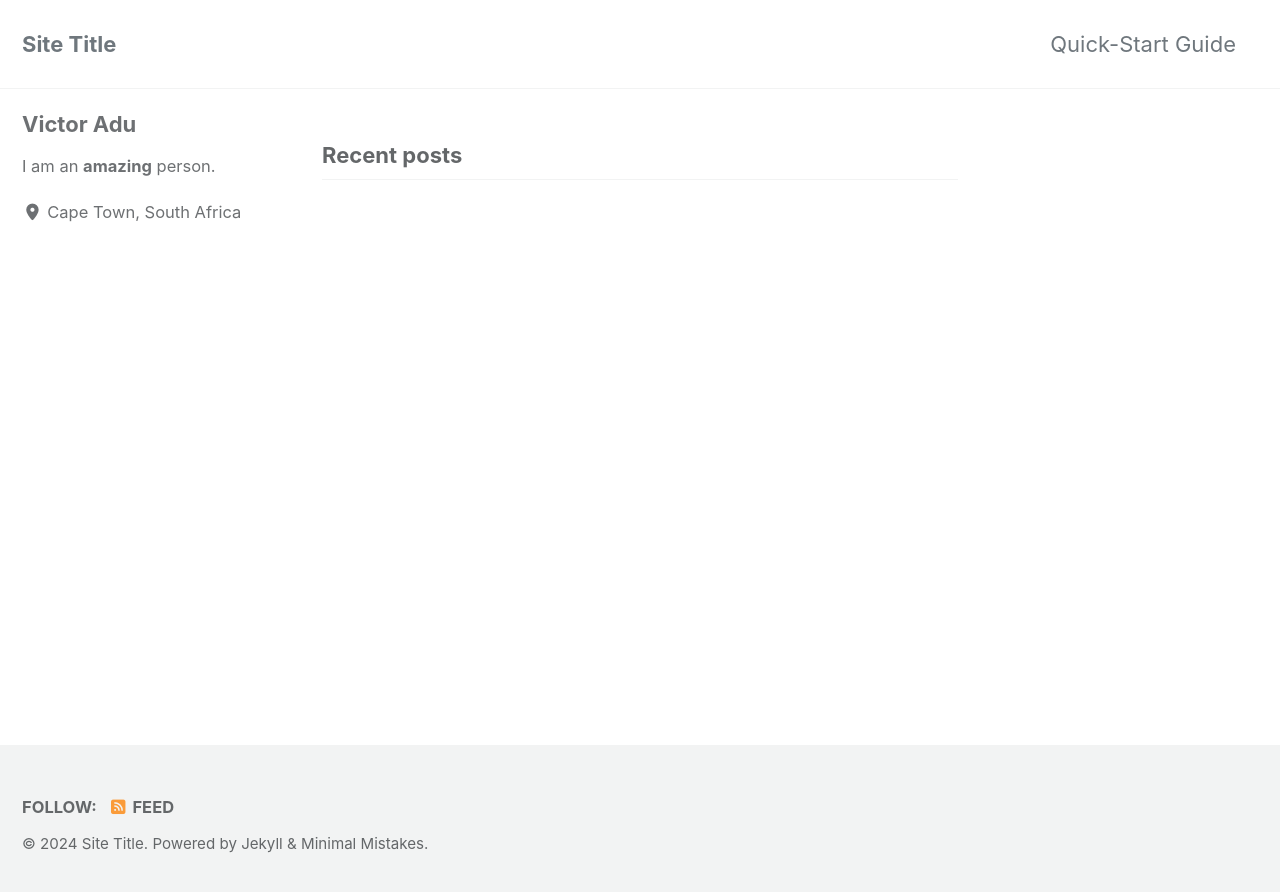
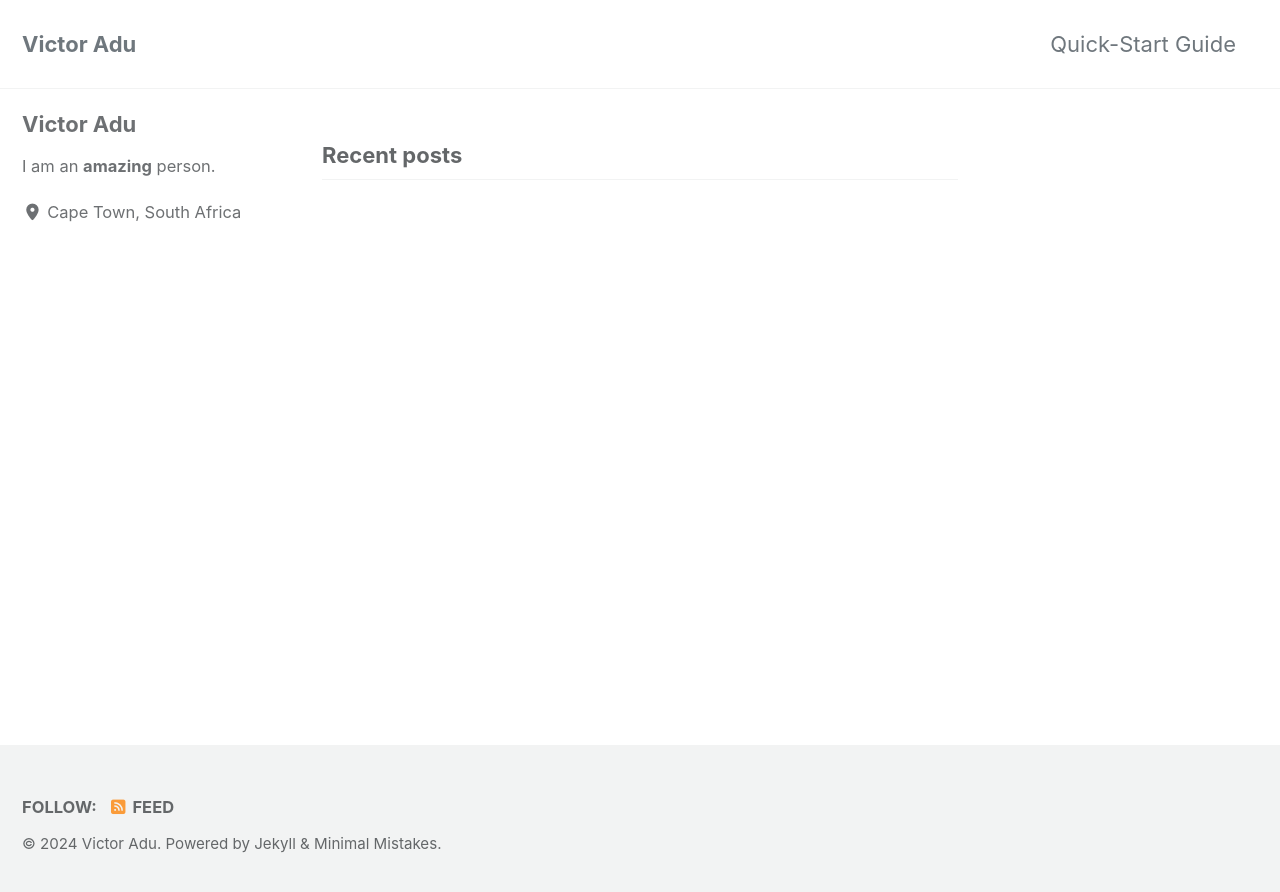
Before and after one commit to aduvictor/aduvvictor.github.io, a Jekyll site: the page built from index.html, in a window 1280 px wide. Shown: the top 892 px of the page. Built offline with Jekyll 4.4.1, drawn with Linux system fonts in a browser that asks for light colours; cached includes are drawn as plain includes; the list of posts is cut into pages by our own code.

Commit message:
Update _config.yml

```diff
--- a/_config.yml
+++ b/_config.yml
@@ -17,7 +17,7 @@ minimal_mistakes_skin    : "default" # "air", "aqua", "contrast", "dark", "dirt"
 # Site Settings
 locale                   : "en-US"
 rtl                      : # true, false (default) # turns direction of the page into right to left for RTL languages
-title                    : "Site Title"
+title                    : "Victor Adu"
 title_separator          : "-"
 subtitle                 : # site tagline that appears below site title in masthead
 name                     : "Victor Aduu"
```
